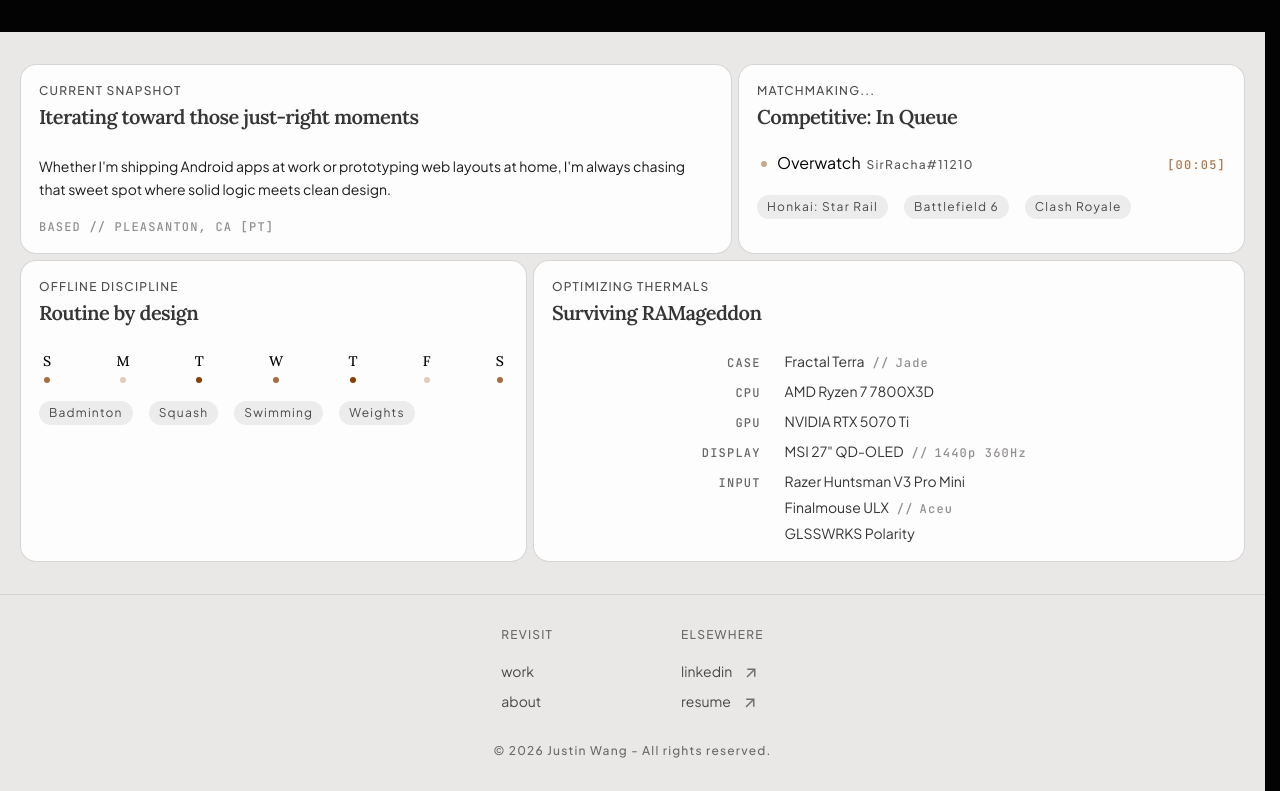
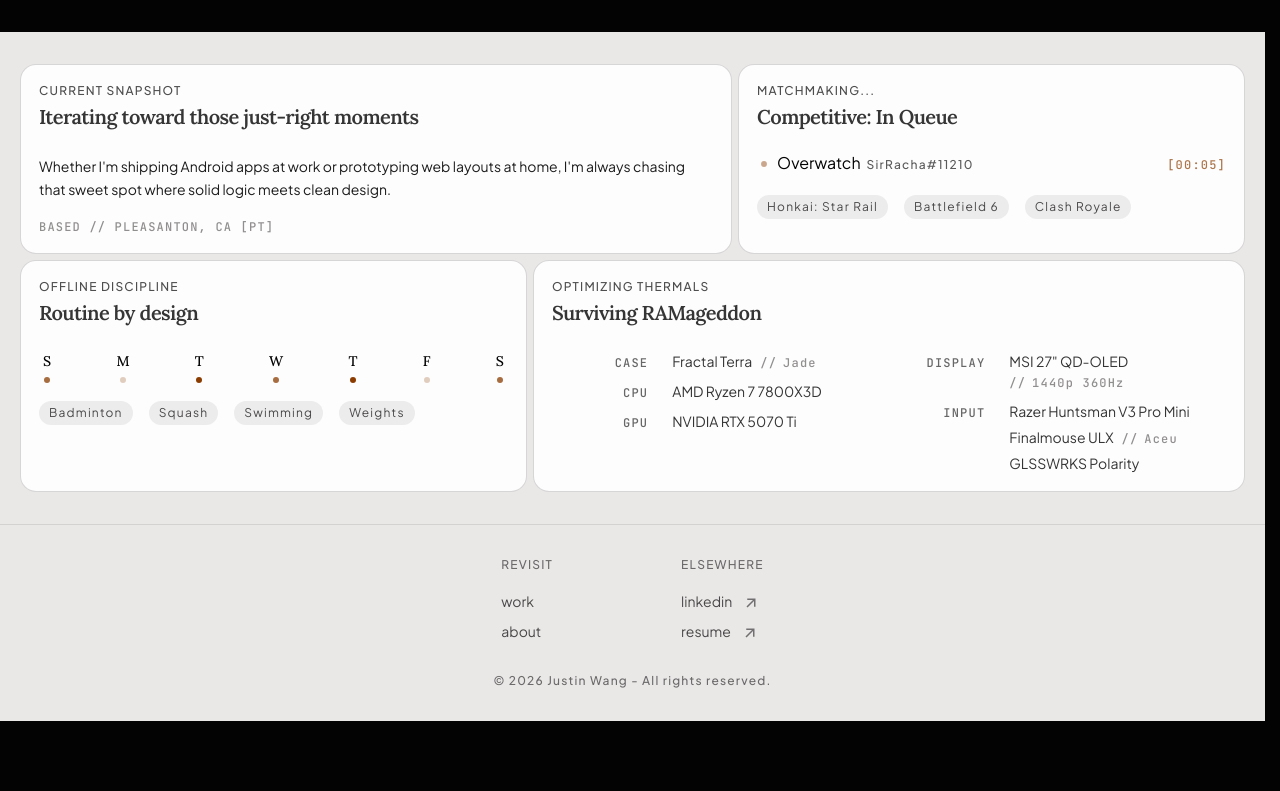
Before and after one commit to jwang9228/personal-site, a Next.js app: page / in a window 1280 px wide. Shown: the part 728-1519 px from the top of the page. After the commit the page ends 1449 px from the top, so only its background shows below. Built offline with nearby package versions, Linux system fonts and the light colour scheme.

Commit message:
Split PC parts into two columns for laptop and bigger views

```diff
--- a/src/app/components/about/PC.tsx
+++ b/src/app/components/about/PC.tsx
@@ -1,10 +1,20 @@
-import { PC_PARTS } from '@/app/lib/constants'
+import { BUILD_PARTS, PCPart, PERIPHERALS } from '@/app/lib/constants'
 
 export default function PC() {
   return (
-    <section className='flex flex-col w-full'>
+    <section className='flex flex-col w-full justify-center'>
+      <div className='grid grid-cols-1 laptop:grid-cols-2 gap-y-sm'>
+        <PartsList parts={BUILD_PARTS} />
+        <PartsList parts={PERIPHERALS} />
+      </div>
+    </section>
+  )
+}
+
+function PartsList({ parts } : { parts: PCPart[] }) {
+  return (
     <ul className='flex flex-col gap-y-sm'>
-        {PC_PARTS.map(pcPart => (
+      {parts.map(pcPart => (
         <li
           key={pcPart.partName}
           className='grid grid-cols-3 items-baseline gap-x-lg'
@@ -33,6 +43,5 @@
         </li>
       ))}
     </ul>
-    </section>
   )
 }
--- a/src/app/lib/constants.ts
+++ b/src/app/lib/constants.ts
@@ -64,7 +64,7 @@
 ];
 
 /* PC Parts Section */
-interface PCPart {
+export interface PCPart {
   partName: string,
   partValues: PCValue[]
 };
@@ -74,7 +74,7 @@
   detail?: string
 }
 
-export const PC_PARTS: PCPart[] = [
+export const BUILD_PARTS: PCPart[] = [
   {partName: 'Case', partValues: [
     {value: 'Fractal Terra', detail: 'Jade'}
   ]},
@@ -83,7 +83,10 @@
   ]},
   {partName: 'GPU', partValues: [
     {value: 'NVIDIA RTX 5070 Ti'}
-  ]},
+  ]}
+];
+
+export const PERIPHERALS: PCPart[] = [
   {partName: 'Display', partValues: [
     {value: 'MSI 27" QD-OLED', detail: '1440p 360Hz'}
   ]},
@@ -92,7 +95,7 @@
     {value: 'Finalmouse ULX', detail: 'Aceu'},
     {value: 'GLSSWRKS Polarity'}
   ]}
-];
+]
 
 export const ABOUT_PC_SECTION: AboutSectionLabels = {
   header: 'Optimizing thermals',
```
Lines whose indentation alone changed are shown as unchanged.
